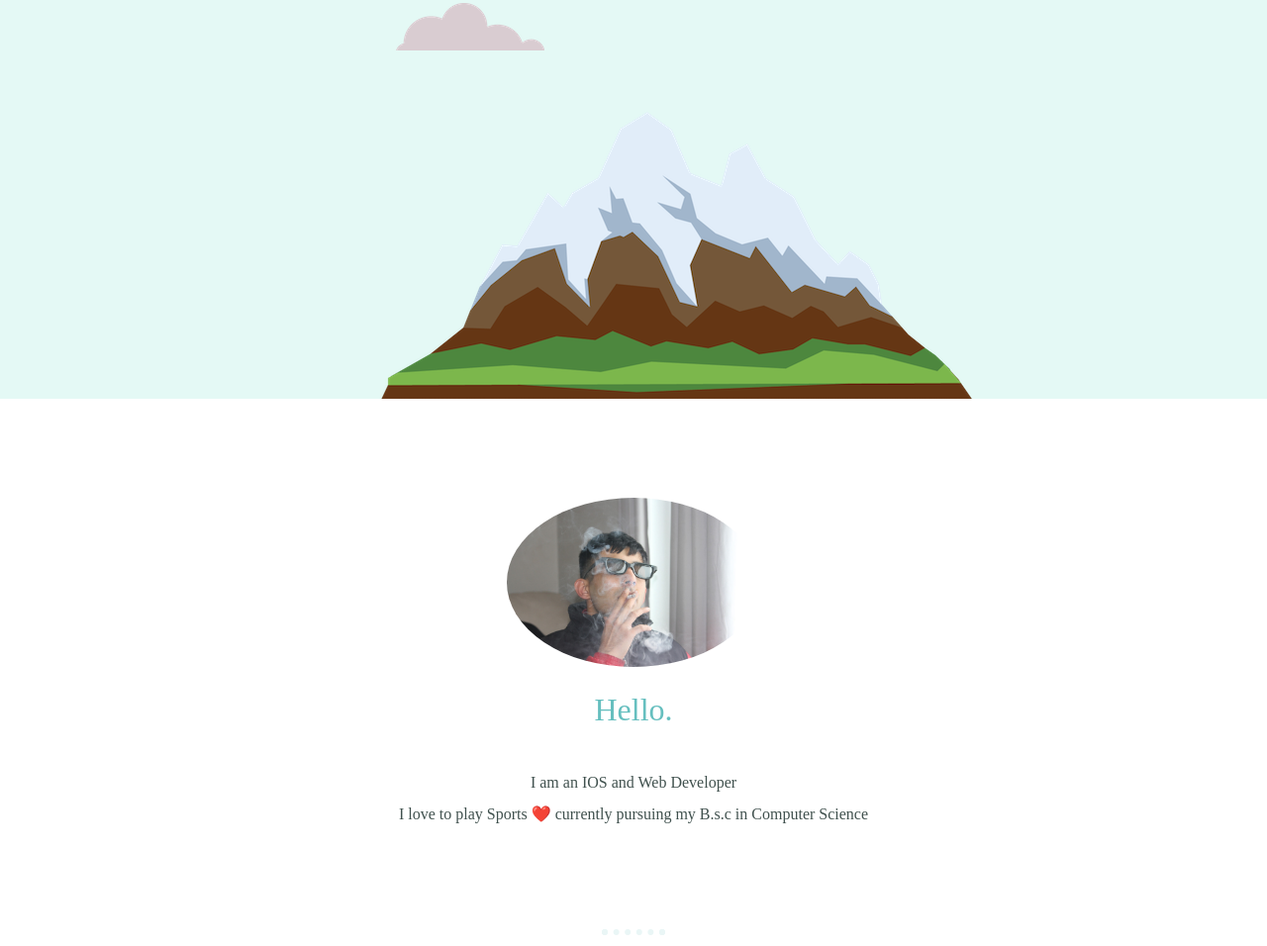
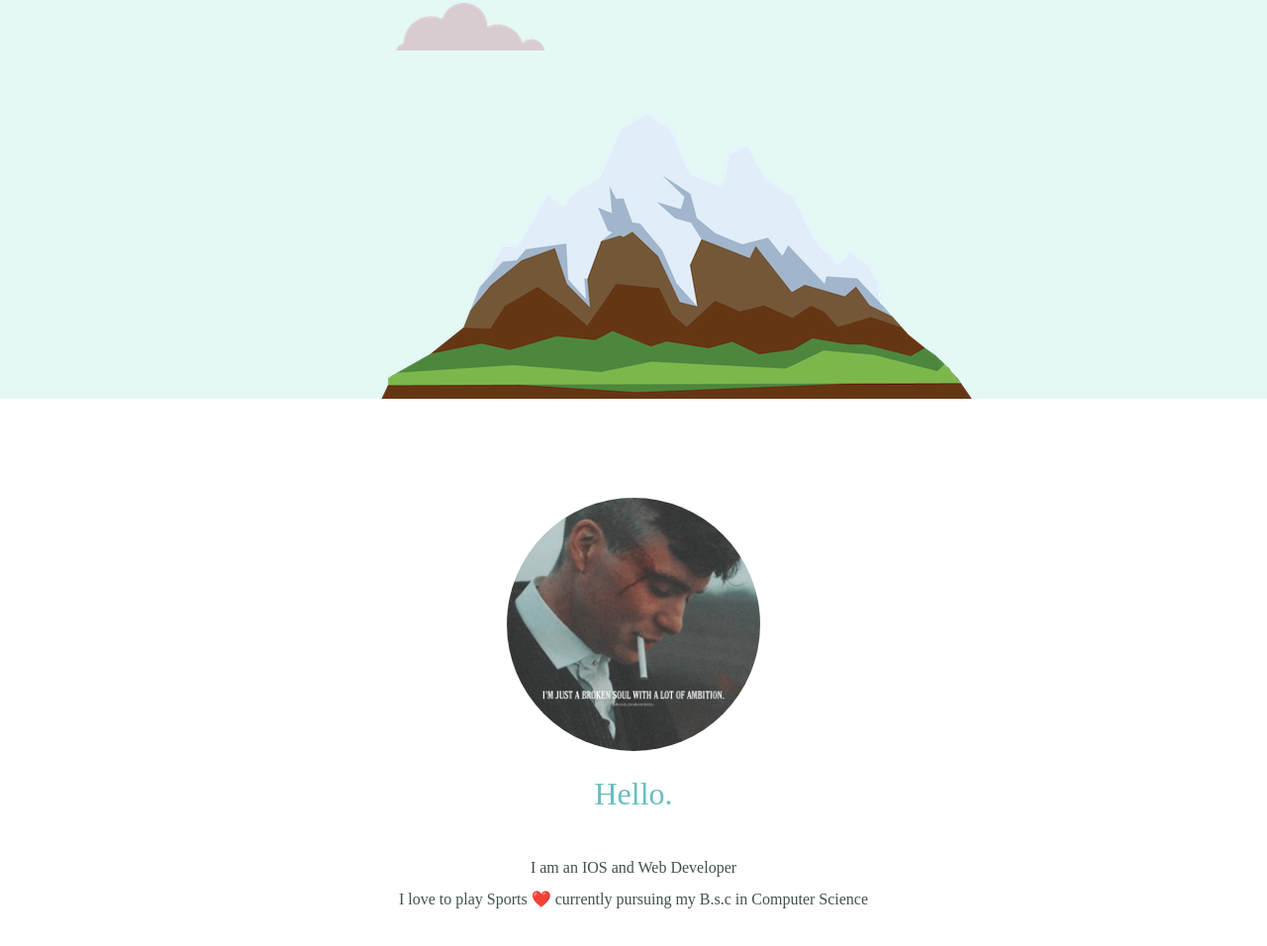
Before and after one commit to HafizKapadwala/HafizKapadwala.github.io, a plain HTML site: page index.html in a window 1280 px wide. Shown: the part 397-1353 px from the top of the page at 99% size. Drawn offline with Linux system fonts and the light colour scheme.

Commit message:
Changed Profile picture

```diff
--- a/index.html
+++ b/index.html
@@ -18,7 +18,7 @@
 
 <div class="middleContainer">
     <div class="profile">
-    <img class="ProfilePicture" src="d47dea06-0753-4565-8b4b-555cd88bab13.JPG" alt="My Profile Picture">
+    <img class="ProfilePicture" src="445999.JPEG" alt="My Profile Picture">
         <h2>Hello.</h2>
     <p>I am an IOS and Web Developer<br> I love to play Sports ❤️ currently pursuing my B.s.c in Computer Science</p>
     </div>
```
